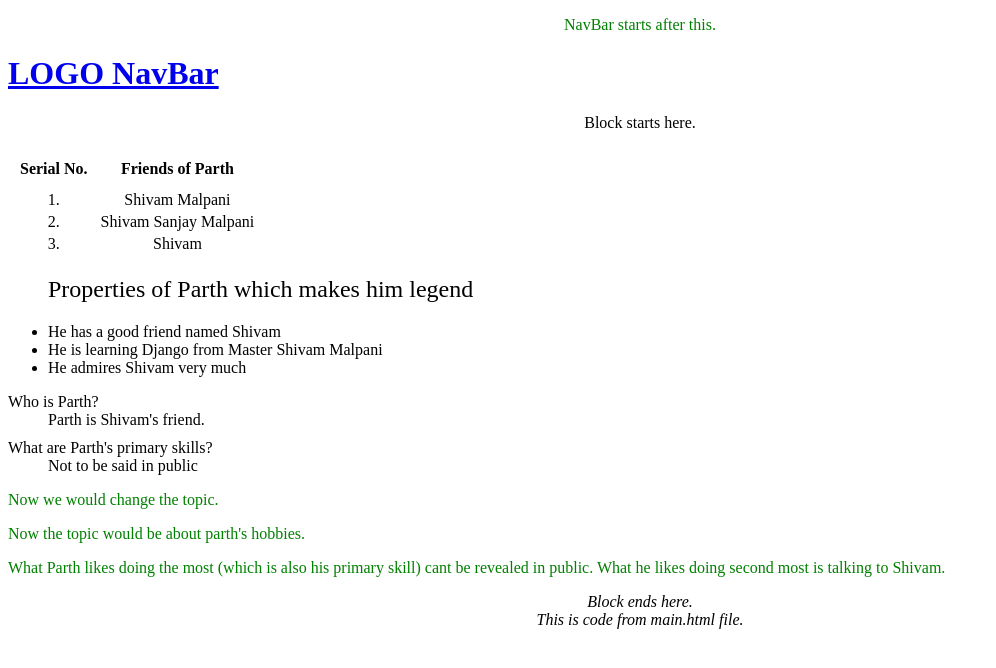
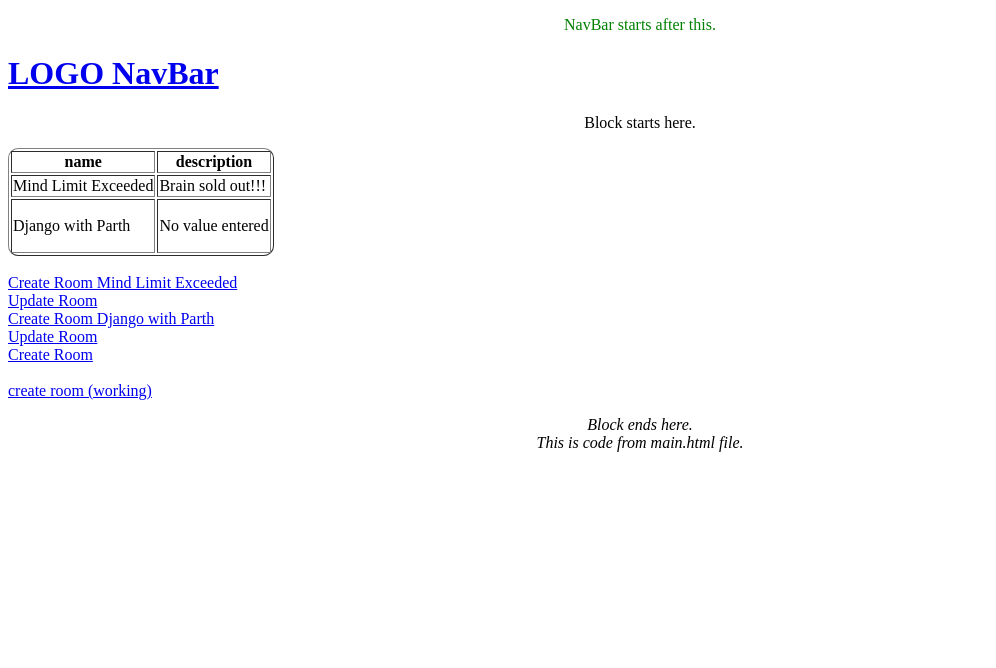
Before and after one commit to ShivamMalpani/Share_items, a Django app: page / in a window 1280 px wide. Shown: the top 668 px of the page, without its empty margins (0-996 px from the left). Run offline with Django 4.2, Linux system fonts and the light colour scheme; data comes from the database, SQL or seed files in the repository; both versions use the stored data as it was after the commit.

Commit message:
create operation

```diff
--- a/base/models.py
+++ b/base/models.py
@@ -1,16 +1,31 @@
 from django.db import models
+from django.contrib.auth.models import User
+from django.db.models.deletion import CASCADE
+# Create your models here.
+class Topic(models.Model):
+    name = models.TextField(max_length=50)
 
-# Create your models here.
-
+    def __str__(self):
+        return self.name
 class Room(models.Model):
-    # host =
-    #topic =
-    # id = 132
+    host = models.ForeignKey(User,on_delete=models.SET_NULL,null=True)
+    topic = models.ForeignKey(Topic,on_delete=models.SET_NULL,null=True)
     name = models.CharField(max_length=20)
     description = models.TextField(null=True, blank=True) # database can have this value empty
     # participants =
     updated = models.DateTimeField(auto_now=True) # value will change whenever we save
     created = models.DateTimeField(auto_now_add=True) # value wont change anytime. It saves value only when its is first time saved
 
+    class Meta:
+        ordering = ['-updated','-created']
     def __str__(self):
         return str(self.name)
+
+# class Message(models.Model):
+#     user = models.ForeignKey(User,on_delete=models.CASCADE)
+#     # room = models.ForeignKey(User,on_delete=models.CASCADE)
+#     body = models.TextField()
+#     update = models.DateTimeField(auto_now=True)
+#     created = models.DateTimeField(auto_now_add=True)
+#     def __str__(self):
+#         return self.body[0:50]
--- a/base/templates/base/home.html
+++ b/base/templates/base/home.html
@@ -1,51 +1,37 @@
 {% extends 'main.html' %}
 {%block content%}
-<table >
-    <tr style="text-align:center" >
-        <th style="padding:10px"> Serial No.</th>
-        <th>Friends of Parth</th>
+<table border="1px" style="border-radius:10px">
+    <tr>
+        <th>name</th>
+        <th>description</th>
     </tr>
-    <tr style="text-align:center">
-        <td style="text-align:center"> 1. </td>
-        <td>Shivam Malpani</td>
+    {% for i in room %}
+    <tr>
+        <td>{%if i.name%}
+                {{i.name}}
+            {% else %}
+                <p>No value entered</p>
+            {%endif%}
+        </td>
+        <td>{%if i.description%}
+                {{i.description}}
+            {%else%}
+            <p>No value entered</p>
+            {%endif%}
+        </td>
     </tr>
-    <tr style="text-align:center">
-        <td style="text-align:center"> 2. </td>
-        <td> Shivam Sanjay Malpani</td>
-    </tr>
-    <tr style="text-align:center">
-        <td style="text-align:center">3.</td>
-        <td>Shivam</td>
-    </tr>
+{% endfor %}
 </table>
+<br>
 
-<ul>
-    <h2 style="font-weight:normal">Properties of Parth which makes him legend</h2>
-    <li>He has a good friend named Shivam</li>
-    <li>He is learning Django from Master Shivam Malpani</li>
-    <li>He admires Shivam very much </li>
-</ul>
-<dl>
-    <dt> Who is Parth? </dt>
-    <dd style="padding-bottom:10px"> Parth is Shivam's friend.</dd>
-    <dt> What are Parth's primary skills?</dt>
-    <dd> Not to be said in public </dd>
-</dl>
-<style>
-    .parth_1 {
-        color:green;
-    }
-</style>
-<script>
-    document.getElementById("parth_2").style.color = "red";
-</script>
-<div class="parth_1">
-    <p>Now we would change the topic.</p>
-    <p class="new_topic"> Now the topic would be about parth's hobbies. </p>
-    <p> What Parth likes doing the most (which is also his primary skill) cant be revealed in public.
-        What he likes doing second most is talking to Shivam. </p>
-    <p id="parth_2"> </p>
-</div>
-
-<!--<a href="{% url 'create_room' %}"> Create Room </a>-->
+{% for i in room %}
+<a href="/room/{{i.id}}"> Create Room  {{i.name}}</a>
+<br>
+<a href="/update/{{i.id}}"> Update Room</a>
+<br>
+{%endfor%}
+<a href="{% url 'create_room' %}"> Create Room </a>
+<br>
+<br>
+<a href="/create_room"> create room (working)</a>
 {% endblock content %}
--- a/base/views.py
+++ b/base/views.py
@@ -1,9 +1,9 @@
-from django.shortcuts import render
+from django.shortcuts import render,redirect
 
 # Create your views here.
 from django.http import HttpResponse
 from .models import Room
-
+from .forms import RoomForm
 # rooms = [
 #     {'id':1,'name':'Be consistent'},
 #     {'id':2, 'name': 'Be productive'},
@@ -11,9 +11,9 @@ from .models import Room
 
 def home(request):
     rooms = Room.objects.all()
-    for i in rooms:
-        print(i)
-    context = { 'rooms':rooms}
+    # for i in rooms:
+    #     room = i
+    context = {'room':rooms}
     return render(request,'base/home.html',context)
 
 # rooms = [{'id':3, 'name':'Frontend'},{'id':2,'name':'Backend'},{'id':1,'name':'DSA'}]
@@ -31,12 +31,24 @@ def room(request, pk):
     return render(request,'Room.html',context)
 
 def createRoom(request):
-    room = Room.objects.all()
-    context={'room':room}
+    # room = Room.objects.all()
+    form = RoomForm()
+    if request.method == 'POST':
+        form = RoomForm(request.POST)
+        if form.is_valid():
+            form.save()
+            return redirect('home')
+
+    context={'form': form}
     return render(request,'base/create_room.html',context)
 
 def updateRoom(request,pk):
     room = Room.objects.get(id=pk)
     print(room)
+    if request.method == 'POST':
+        form = RoomForm(request.POST)
+        if form.is_valid():
+            form.save()
+            return redirect('base/home.html')
     context = {'room': room}
     return render(request,'base/update.html',context)
```
Also changed, not shown: base/forms.py (added, +8 -0 lines), base/templates/base/create_room.html (+9 -3 lines), templates/Room.html (+0 -33 lines), base/migrations/0002_topic_room_host_message_room_topic.py (added), base/migrations/0003_alter_topic_name.py (added), db.sqlite3.
